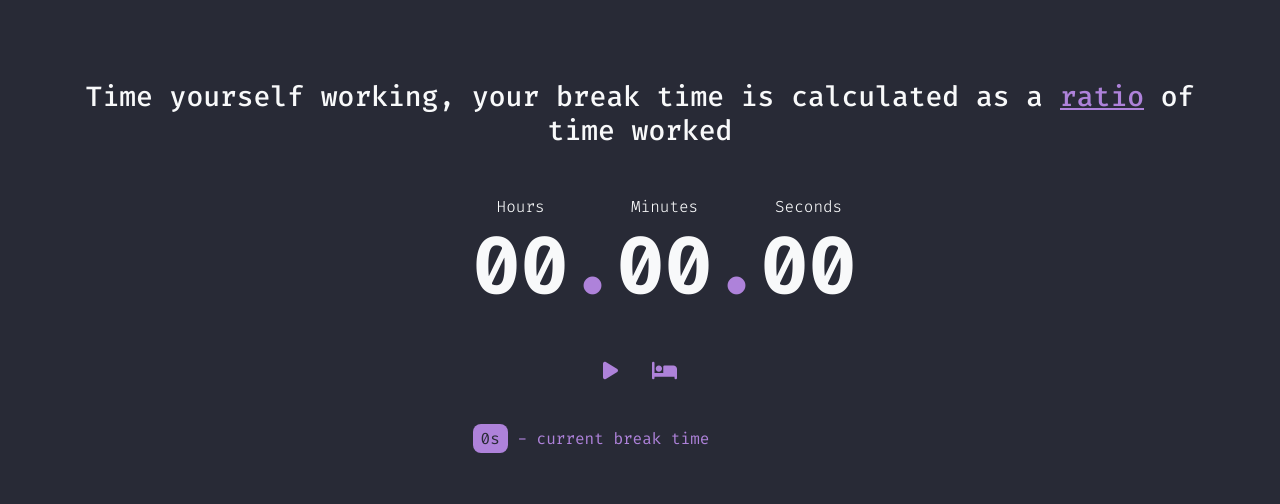
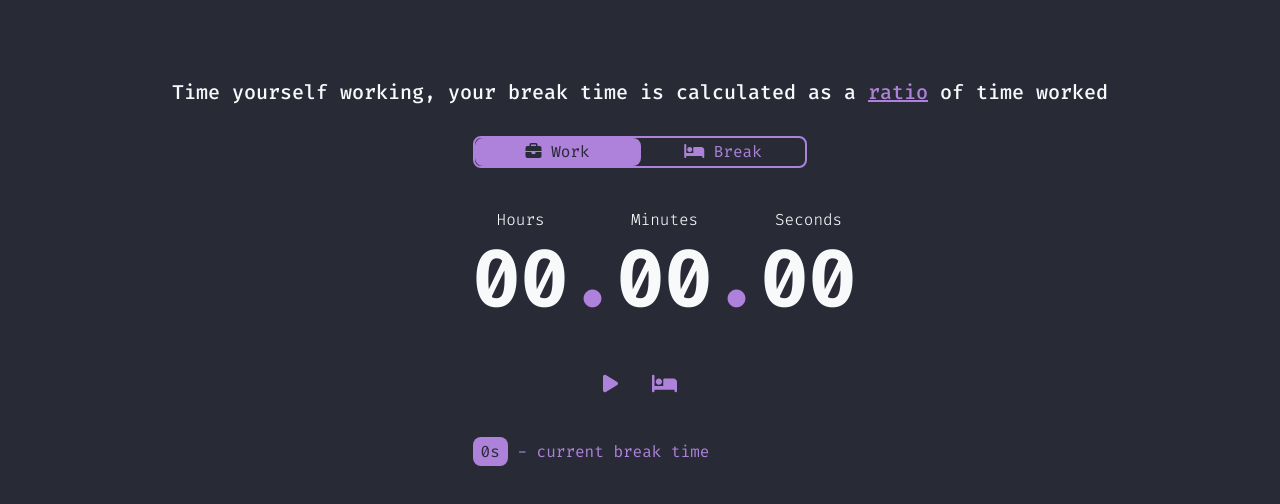
Before and after one commit to ammar-ahmed22/FlowmodoroV2, a React (Create React App) app in the folder client/: page / in a window 1280 px wide. Shown: the top 504 px of the page. Built offline with nearby package versions, Linux system fonts and the light colour scheme.

Commit message:
various componenent name changes + mode navigation added

```diff
--- a/client/src/components/Clock.js
+++ b/client/src/components/Clock.js
@@ -1,45 +1,38 @@
-import React, { useState } from "react";
+import React from 'react';
 import "../css/Clock.css";
+import { secondsToHMS } from '../utils/time';
 
-import Timer from "./Timer";
-import Controls from "./Controls";
-import Indicator from "./Indicator";
-
-const Clock = () => {
-  const [isStarted, setIsStarted] = useState(false);
-  const [elapsed, setElapsed] = useState(0);
-  const [isBreak, setIsBreak] = useState(false);
-  const [workTime, setWorkTime] = useState(0);
+const Clock = ({ elapsed, isBreak, workTime }) => {
 
 
-  return (
-    <section className="clock d-flex flex-column align-items-center" id="clock">
-      {isBreak ? (
-        <h3 className="text-light">
-          You were able to work for{" "}
-          <span className="text-primary">25m 10s</span> giving you{" "}
-          <span className="text-primary">5m 2s</span> to rest. Keep it up!
-        </h3>
-      ) : (
-        <h3 className="text-light">
-          Time yourself working, your break time is calculated as a{" "}
-          <span className="text-decoration-underline text-primary">ratio</span>{" "}
-          of time worked
-        </h3>
-      )}
 
-      <Timer elapsed={elapsed} isBreak={isBreak} workTime={workTime} />
-      <Controls
-        isBreak={isBreak}
-        isStarted={isStarted}
-        hasStarted={elapsed > 0}
-        elapsed={elapsed}
-        workTime={workTime}
-        state={{ setIsStarted, setElapsed, setIsBreak, setWorkTime }}
-      />
-      <Indicator isBreak={isBreak} elapsed={elapsed} workTime={workTime} />
-    </section>
-  );
-};
+    const { hours, minutes, seconds } = secondsToHMS(isBreak ? (workTime - elapsed) : elapsed);
+    return (
+        <div className="clock d-flex justify-content-between">
+            <div className="clock-value d-flex flex-column align-items-center">
+                <span className="text-light fw-light">Hours</span>
+                <span className="text-light fw-bold display-1">{hours}</span>
+            </div>
+
+            <div className="d-flex align-items-end">
+                <span className="text-primary fw-bold display-1">.</span>
+            </div>
+
+            <div className="clock-value d-flex flex-column align-items-center">
+                <span className="text-light fw-light">Minutes</span>
+                <span className="text-light fw-bold display-1">{minutes}</span>
+            </div>
+
+            <div className="d-flex align-items-end">
+                <span className="text-primary fw-bold display-1">.</span>
+            </div>
+
+            <div className="clock-value d-flex flex-column align-items-center">
+                <span className="text-light fw-light">Seconds</span>
+                <span className="text-light fw-bold display-1">{seconds}</span>
+            </div>
+        </div>
+    );
+}
 
 export default Clock;
--- a/client/src/components/Controls.js
+++ /dev/null
@@ -1,94 +0,0 @@
-import React, { useState } from "react";
-import "../css/Controls.css";
-
-import ReactTooltip from "react-tooltip";
-
-import Stopwatch from "../utils/Stopwatch";
-
-//Handles all the controls for the stopwatch/timer
-const Controls = ({ isStarted, isBreak, hasStarted, state, elapsed, workTime }) => {
-  // setInterval ID
-  const [IID, setIID] = useState();
-
-  const { setIsStarted, setElapsed, setIsBreak, setWorkTime } = state;
-
-  // class created to handle timer logic
-  const stopwatch = new Stopwatch(setElapsed, setIID);
-
-  // Handling click of play/pause
-  const playPauseHandler = (e) => {
-    // timer is not started
-    if (!isStarted) {
-      // toggle
-      setIsStarted((isStarted) => (isStarted ? false : true));
-
-      // start the timer
-      stopwatch.start();
-    } else {
-      // toggle
-      setIsStarted((isStarted) => (isStarted ? false : true));
-
-      // stop the timer
-      stopwatch.stop(IID);
-    }
-  };
-
-  const resetHandler = (e) => {
-    // if reset, timer is stopped
-    setIsStarted(false);
-    stopwatch.reset(IID);
-  };
-
-  const modeSwitchHandler = (e) => {
-    // switch to countdown mode
-    setIsStarted(false);
-    setIsBreak((isBreak) => (isBreak ? false : true));
-    setWorkTime(elapsed);
-    stopwatch.reset(IID);
-  };
-
-  if (isBreak){
-      if ((workTime - elapsed) <= 0){
-          stopwatch.stop(IID);
-      }
-  }
-
-  return (
-    <div className="controls">
-      <ReactTooltip place="bottom" />
-      <button
-        className={
-          isStarted || hasStarted ? "btn text-primary mx-3 p-0 fs-5" : "d-none"
-        }
-        data-tip="Reset"
-        onClick={resetHandler}
-      >
-        <i className="fas fa-undo-alt"></i>
-      </button>
-      <button
-        className="btn text-primary mx-3 p-0 fs-5"
-        data-tip={isStarted ? "Pause" : "Play"}
-        onClick={playPauseHandler}
-      >
-        {isStarted ? (
-          <i className="fas fa-pause"></i>
-        ) : (
-          <i className="fas fa-play"></i>
-        )}
-      </button>
-      <button
-        className="btn text-primary mx-3 p-0 fs-5"
-        data-tip={isBreak ? "Back to Work" : "Break Time"}
-        onClick={modeSwitchHandler}
-      >
-        {isBreak ? (
-          <i className="fas fa-briefcase"></i>
-        ) : (
-          <i className="fas fa-bed"></i>
-        )}
-      </button>
-    </div>
-  );
-};
-
-export default Controls;
--- /dev/null
+++ b/client/src/components/Flowmodoro.js
@@ -0,0 +1,44 @@
+import React, { useState } from "react";
+import "../css/Flowmodoro.css";
+
+import Timer from "./Timer";
+import Indicator from "./Indicator";
+
+const Flowmodoro = () => {
+  const [isStarted, setIsStarted] = useState(false);
+  const [elapsed, setElapsed] = useState(0);
+  const [isBreak, setIsBreak] = useState(false);
+  const [workTime, setWorkTime] = useState(0);
+
+
+  return (
+    <section className="flowmodoro d-flex flex-column align-items-center" id="flowmodoro">
+      {isBreak ? (
+        <h5 className="text-light pb-4">
+          You were able to work for{" "}
+          <span className="text-primary">25m 10s</span> giving you{" "}
+          <span className="text-primary">5m 2s</span> to rest. Keep it up!
+        </h5>
+      ) : (
+        <h5 className="text-light pb-4">
+          Time yourself working, your break time is calculated as a{" "}
+          <span className="text-decoration-underline text-primary">ratio</span>{" "}
+          of time worked
+        </h5>
+      )}
+
+
+      <Timer
+        isBreak={isBreak}
+        isStarted={isStarted}
+        hasStarted={elapsed > 0}
+        elapsed={elapsed}
+        workTime={workTime}
+        state={{ setIsStarted, setElapsed, setIsBreak, setWorkTime }}
+      />
+      <Indicator isBreak={isBreak} elapsed={elapsed} workTime={workTime} />
+    </section>
+  );
+};
+
+export default Flowmodoro;
--- a/client/src/components/Indicator.js
+++ b/client/src/components/Indicator.js
@@ -28,7 +28,7 @@ const Indicator = ({ isBreak, elapsed, workTime }) => {
       <div className="curr-break">
         <span className="text-primary">
           <span className="calc-break px-2 py-1">{display}</span> - current
-          break time
+            break time
         </span>
       </div>
     );
--- /dev/null
+++ b/client/src/components/Navigation.js
@@ -0,0 +1,27 @@
+import React from "react";
+import "../css/Navigation.css";
+
+const Navigation = ({ isBreak, modeSwitcher }) => {
+  return (
+    <div className="navigation d-flex align-items-center justify-content-center">
+      <button
+        className={
+          isBreak ? "btn text-primary p-0" : "btn text-primary p-0 active"
+        }
+        onClick={modeSwitcher}
+      >
+        <i className="fas fa-briefcase"></i> Work
+      </button>
+      <button
+        className={
+          !isBreak ? "btn text-primary p-0" : "btn text-primary p-0 active"
+        }
+        onClick={modeSwitcher}
+      >
+        <i className="fas fa-bed"></i> Break
+      </button>
+    </div>
+  );
+};
+
+export default Navigation;
--- a/client/src/components/Timer.js
+++ b/client/src/components/Timer.js
@@ -1,38 +1,110 @@
-import React from 'react';
-import "../css/Timer.css";
-import { secondsToHMS } from '../utils/time';
+import React, { useState } from "react";
+import "../css/Controls.css";
 
-const Timer = ({ elapsed, isBreak, workTime }) => {
+import ReactTooltip from "react-tooltip";
 
+import Stopwatch from "../utils/Stopwatch";
+import Clock from "./Clock";
+import Navigation from "./Navigation";
 
+//Handles all the controls for the stopwatch/timer
+const Timer = ({
+  isStarted,
+  isBreak,
+  hasStarted,
+  state,
+  elapsed,
+  workTime,
+  children,
+}) => {
+  // setInterval ID
+  const [IID, setIID] = useState();
 
-    const { hours, minutes, seconds } = secondsToHMS(isBreak ? (workTime - elapsed) : elapsed);
-    return (
-        <div className="timer d-flex justify-content-between">
-            <div className="timer-value d-flex flex-column align-items-center">
-                <span className="text-light fw-light">Hours</span>
-                <span className="text-light fw-bold display-1">{hours}</span>
-            </div>
+  const { setIsStarted, setElapsed, setIsBreak, setWorkTime } = state;
 
-            <div className="d-flex align-items-end">
-                <span className="text-primary fw-bold display-1">.</span>
-            </div>
+  // class created to handle timer logic
+  const stopwatch = new Stopwatch(setElapsed, setIID);
 
-            <div className="timer-value d-flex flex-column align-items-center">
-                <span className="text-light fw-light">Minutes</span>
-                <span className="text-light fw-bold display-1">{minutes}</span>
-            </div>
+  // Handling click of play/pause
+  const playPauseHandler = (e) => {
+    // timer is not started
+    if (!isStarted) {
+      // toggle
+      setIsStarted((isStarted) => (isStarted ? false : true));
 
-            <div className="d-flex align-items-end">
-                <span className="text-primary fw-bold display-1">.</span>
-            </div>
+      // start the timer
+      stopwatch.start();
+    } else {
+      // toggle
+      setIsStarted((isStarted) => (isStarted ? false : true));
 
-            <div className="timer-value d-flex flex-column align-items-center">
-                <span className="text-light fw-light">Seconds</span>
-                <span className="text-light fw-bold display-1">{seconds}</span>
-            </div>
-        </div>
-    );
-}
+      // stop the timer
+      stopwatch.stop(IID);
+    }
+  };
+
+  const resetHandler = (e) => {
+    // if reset, timer is stopped
+    setIsStarted(false);
+    stopwatch.reset(IID);
+  };
+
+  const modeSwitchHandler = (e) => {
+    // switch to countdown mode
+    setIsStarted(false);
+    setIsBreak((isBreak) => (isBreak ? false : true));
+    setWorkTime(elapsed);
+    stopwatch.reset(IID);
+  };
+
+  if (isBreak) {
+    if (workTime - elapsed <= 0) {
+      stopwatch.stop(IID);
+    }
+  }
+
+  return (
+    <>
+      <Navigation isBreak={isBreak} modeSwitcher={modeSwitchHandler} />
+      <Clock elapsed={elapsed} isBreak={isBreak} workTime={workTime} />
+      <div className="controls">
+        <ReactTooltip place="bottom" />
+        <button
+          className={
+            isStarted || hasStarted
+              ? "btn text-primary mx-3 p-0 fs-5"
+              : "d-none"
+          }
+          data-tip="Reset"
+          onClick={resetHandler}
+        >
+          <i className="fas fa-undo-alt"></i>
+        </button>
+        <button
+          className="btn text-primary mx-3 p-0 fs-5"
+          data-tip={isStarted ? "Pause" : "Play"}
+          onClick={playPauseHandler}
+        >
+          {isStarted ? (
+            <i className="fas fa-pause"></i>
+          ) : (
+            <i className="fas fa-play"></i>
+          )}
+        </button>
+        <button
+          className="btn text-primary mx-3 p-0 fs-5"
+          data-tip={isBreak ? "Back to Work" : "Break Time"}
+          onClick={modeSwitchHandler}
+        >
+          {isBreak ? (
+            <i className="fas fa-briefcase"></i>
+          ) : (
+            <i className="fas fa-bed"></i>
+          )}
+        </button>
+      </div>
+    </>
+  );
+};
 
 export default Timer;
--- a/client/src/css/Clock.css
+++ b/client/src/css/Clock.css
@@ -1,6 +1,4 @@
-
-
 .clock{
-    margin-top: 10vh;
-    position: relative;
+    width: 30%;
+    margin-top: 5vh;
 }
--- /dev/null
+++ b/client/src/css/Flowmodoro.css
@@ -0,0 +1,6 @@
+
+
+.flowmodoro{
+    margin-top: 10vh;
+    position: relative;
+}
--- /dev/null
+++ b/client/src/css/Navigation.css
@@ -0,0 +1,16 @@
+.navigation{
+    width: 30%;
+    border: 2px solid var(--primary);
+    border-radius: .5rem;
+}
+
+.navigation button{
+    width: 100%;
+    border-radius: .5rem;
+}
+
+.active{
+    border: 2px solid var(--primary);
+    background: var(--primary);
+    color: var(--dark) !important;
+}
--- a/client/src/css/Timer.css
+++ /dev/null
@@ -1,4 +0,0 @@
-.timer{
-    width: 30%;
-    margin-top: 5vh;
-}
--- a/client/src/pages/Main.js
+++ b/client/src/pages/Main.js
@@ -1,10 +1,10 @@
 import React from 'react';
-import Clock from '../components/Clock';
+import Flowmodoro from '../components/Flowmodoro';
 
 const Main = () => {
     return (
         <div className="container">
-            <Clock />
+            <Flowmodoro />
         </div>
     );
 }
```
